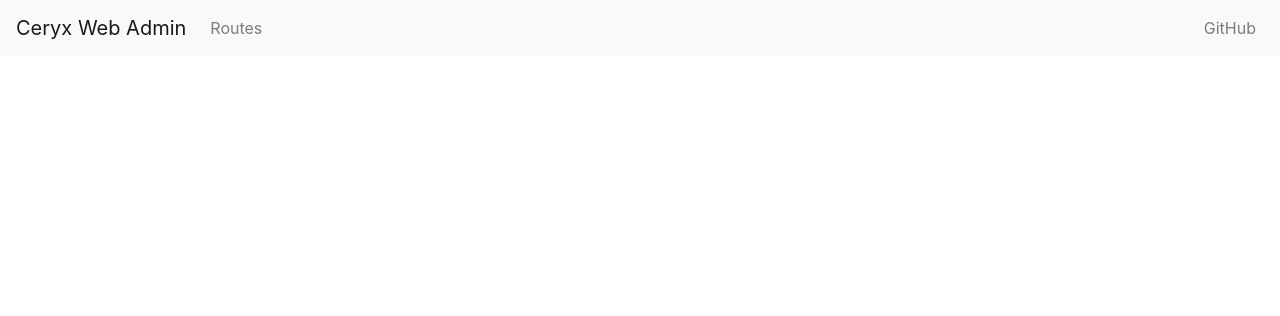
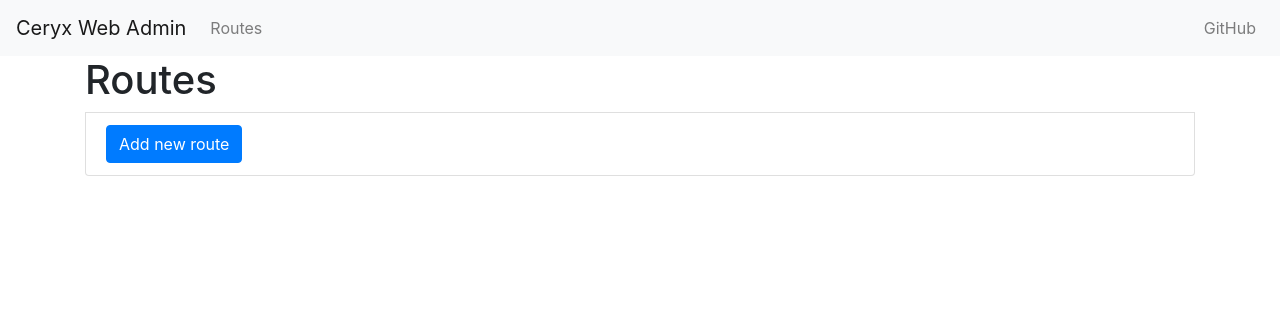
Before and after one commit to parisk/ceryx-web, a Flask app: page / in a window 1280 px wide. Shown: the top 316 px of the page. Run offline with Flask 2, Linux system fonts and the light colour scheme; style sheets or scripts are compiled from the project's sources.

Commit message:
Implement GET API endpoints for routes

```diff
--- a/app.py
+++ b/app.py
@@ -1,5 +1,13 @@
+import os
+
+import requests
 from flask import Flask
+from flask import json
 from flask import render_template
+from flask.views import MethodView
+
+
+CERYX_API_HOST = os.getenv('CERYX_API_HOST')
 
 app = Flask(__name__)
 
@@ -8,6 +16,48 @@ app = Flask(__name__)
 def home():
     return render_template('index.html')
 
-@app.route('/api/routes')
-def routes():
-    return 'Hello World!'
+
+class RoutesListAPI(MethodView):
+    def get(self, route_id=None):
+        if route_id:
+            response = requests.get(f'{CERYX_API_HOST}/api/routes/{route_id}')
+            response.raise_for_status()
+            route_list = response.json()
+            return json.jsonify(**route_list)
+
+        response = requests.get(f'{CERYX_API_HOST}/api/routes')
+        response.raise_for_status()
+        route_list = response.json()
+        return json.jsonify(*route_list)
+
+    def post(self):
+        pass
+
+
+class RoutesDetailAPI(MethodView):
+    def get(self, route_id):
+        response = requests.get(f'{CERYX_API_HOST}/api/routes/{route_id}')
+        response.raise_for_status()
+        route_list = response.json()
+        return json.jsonify(**route_list)
+
+    def put(self, route_id):
+        pass
+
+    def delete(self, route_id):
+        pass
+
+routes_list_view = RoutesListAPI.as_view('routes_list_view')
+routes_detail_view = RoutesDetailAPI.as_view('routes_detail_view')
+
+app.add_url_rule(
+    '/api/routes/',
+    view_func=routes_list_view,
+    methods=['GET', 'POST'],
+)
+
+app.add_url_rule(
+    '/api/routes/<route_id>/',
+    view_func=routes_detail_view,
+    methods=['GET', 'PUT', 'DELETE'],
+)
--- a/templates/index.html
+++ b/templates/index.html
@@ -31,5 +31,15 @@
         </ul>
       </div>
     </nav>
+
+    <div class="container">
+    	<h1>Routes</h1>
+      <div class="route-list-group list-group">
+        <div class="route-container"></div>
+      	<div class="list-group-item">
+      		<button class="btn btn-primary" type="submit">Add new route</button>
+      	</div>
+      </div>
+    </div>
   </body>
 </html>
```
Also changed, not shown: 2 other files.
